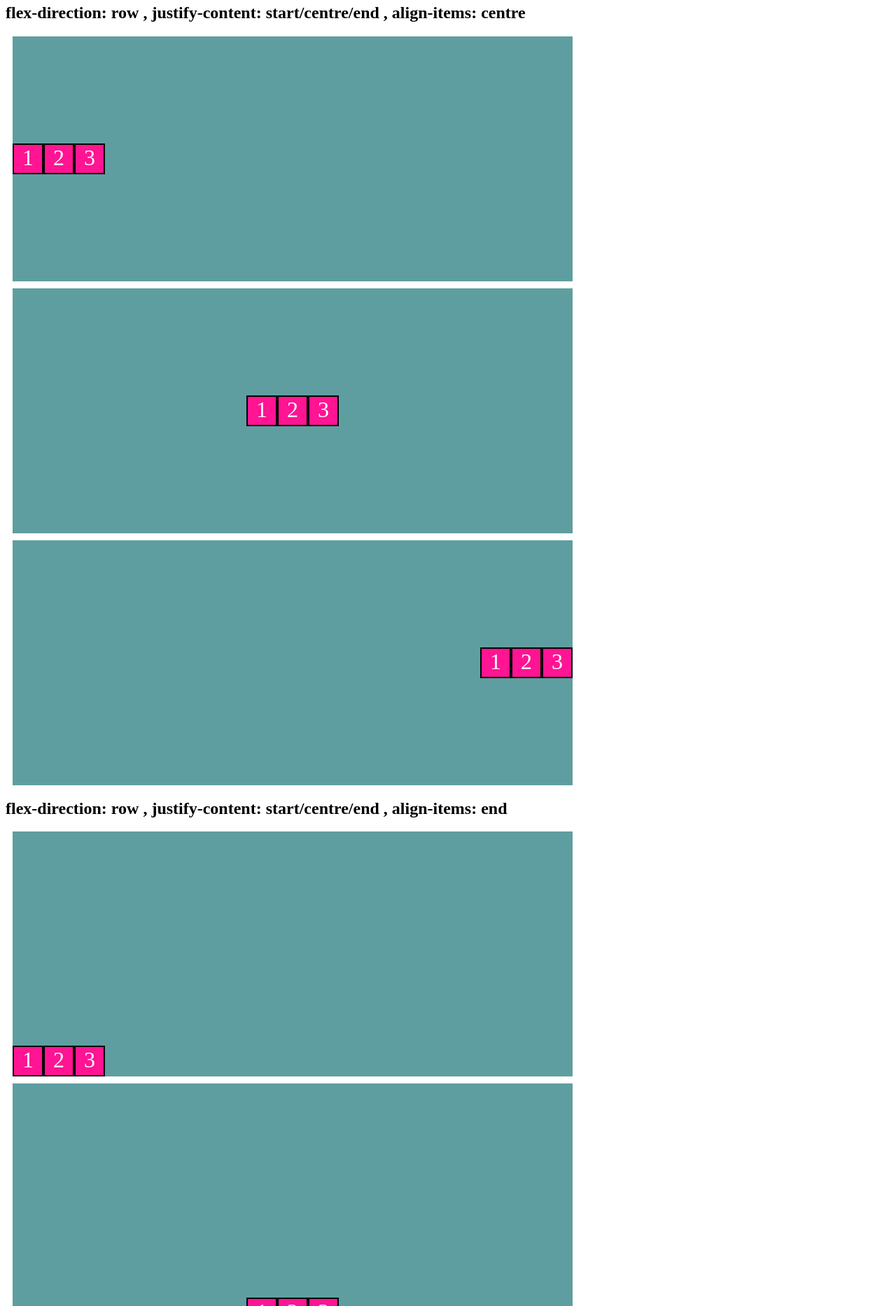
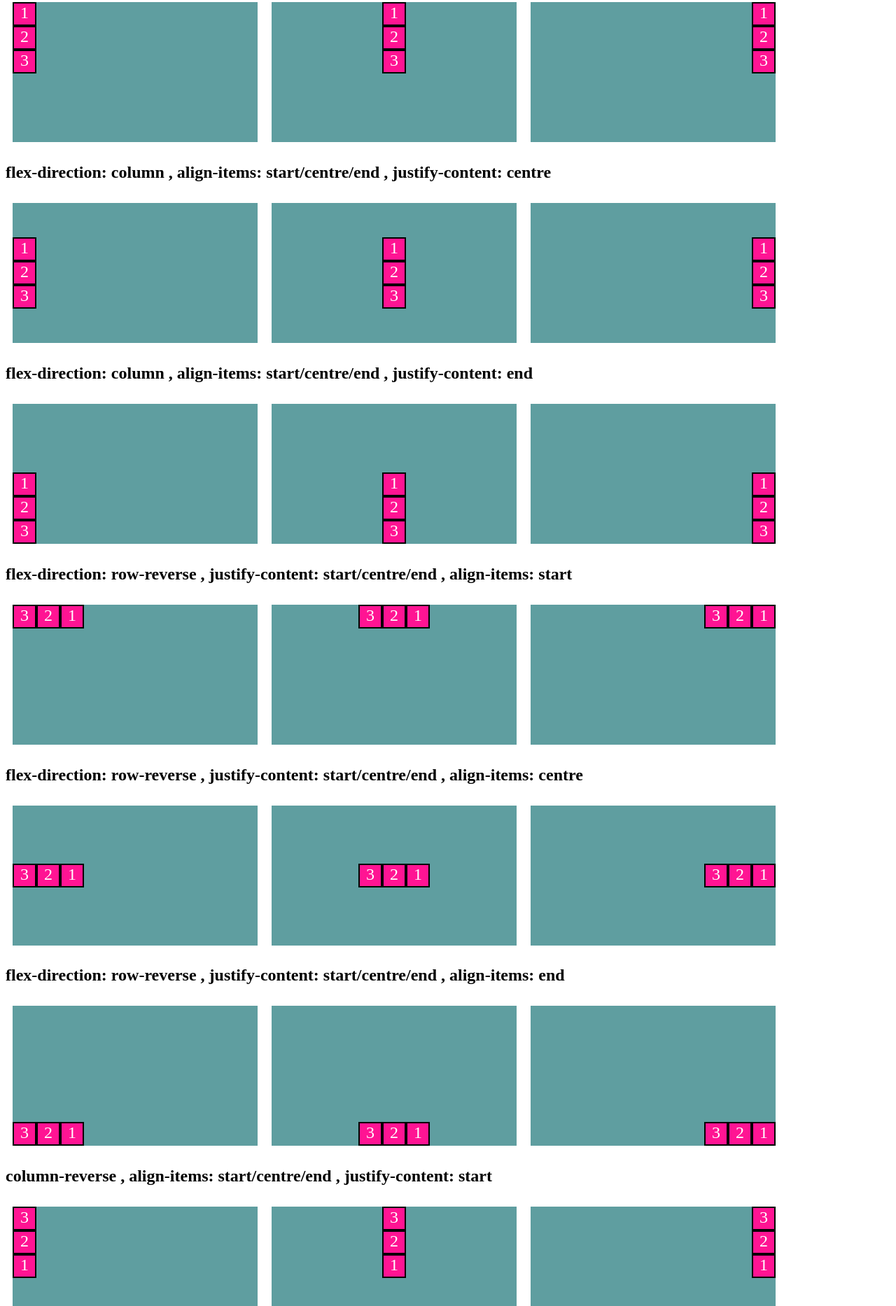
Before and after one commit to gopiuppu351/S19-Day-19--Flex-Box-1, a plain HTML site: page S19(Day-19)-Flex-Box-1/index.html in a window 1280 px wide. Shown: the part 934-2800 px from the top of the page at 70% size. Drawn offline with Linux system fonts and the light colour scheme.

Commit message:
Update style.css

```diff
--- a/S19(Day-19)-Flex-Box-1/style.css
+++ b/S19(Day-19)-Flex-Box-1/style.css
@@ -1,10 +1,13 @@
-.container{
+.flexContainer{
     margin: 10px;
-    width: 800px;
-    height: 350px;
+    width: 350px;
+    height: 200px;
     background-color: cadetblue;
     display: flex;
     flex-wrap: wrap;
+}
+
+.container1{
     flex-direction: row;
     justify-content: start;
     align-items: start;
@@ -12,440 +15,223 @@
 }
 
 .container2{
-    margin: 10px;
-    width: 800px;
-    height: 350px;
-    background-color: cadetblue;
-    display: flex;
-    flex-wrap: wrap;
     flex-direction: row;
     justify-content: center;
     align-items: start;
 }
 
 .container3{
-    margin: 10px;
-    width: 800px;
-    height: 350px;
-    background-color: cadetblue;
-    display: flex;
-    flex-wrap: wrap;
     flex-direction: row;
     justify-content: end;
     align-items: start;
 }
 
 .container4{
-    margin: 10px;
-    width: 800px;
-    height: 350px;
-    background-color: cadetblue;
-    display: flex;
-    flex-wrap: wrap;
     flex-direction: row;
     justify-content: start;
     align-items: center;
 }
 
 .container5{
-    margin: 10px;
-    width: 800px;
-    height: 350px;
-    background-color: cadetblue;
-    display: flex;
-    flex-wrap: wrap;
     flex-direction: row;
     justify-content: center;
     align-items: center;
 }
 
 .container6{
-    margin: 10px;
-    width: 800px;
-    height: 350px;
-    background-color: cadetblue;
-    display: flex;
-    flex-wrap: wrap;
     flex-direction: row;
     justify-content: end;
     align-items: center;
 }
 
 .container7{
-    margin: 10px;
-    width: 800px;
-    height: 350px;
-    background-color: cadetblue;
-    display: flex;
-    flex-wrap: wrap;
     flex-direction: row;
     justify-content: start;
     align-items: end;
 }
 
 .container8{
-    margin: 10px;
-    width: 800px;
-    height: 350px;
-    background-color: cadetblue;
-    display: flex;
-    flex-wrap: wrap;
     flex-direction: row;
     justify-content: center;
     align-items: end;
 }
 
 .container9{
-    margin: 10px;
-    width: 800px;
-    height: 350px;
-    background-color: cadetblue;
-    display: flex;
-    flex-wrap: wrap;
     flex-direction: row;
     justify-content: end;
     align-items: end;
 }
 
 .container10{
-    margin: 10px;
-    width: 800px;
-    height: 350px;
-    background-color: cadetblue;
-    display: flex;
-    flex-wrap: wrap;
     flex-direction: column;
     justify-content: start;
     align-items: start;
 }
 
 .container11{
-    margin: 10px;
-    width: 800px;
-    height: 350px;
-    background-color: cadetblue;
-    display: flex;
-    flex-wrap: wrap;
     flex-direction: column;
     justify-content: start;
     align-items: center;
 }
 
 .container12{
-    margin: 10px;
-    width: 800px;
-    height: 350px;
-    background-color: cadetblue;
-    display: flex;
-    flex-wrap: wrap;
     flex-direction: column;
     justify-content: start;
     align-items: end;
 }
 
 .container13{
-    margin: 10px;
-    width: 800px;
-    height: 350px;
-    background-color: cadetblue;
-    display: flex;
-    flex-wrap: wrap;
     flex-direction: column;
     justify-content: center;
     align-items: start;
 }
 
 .container14{
-    margin: 10px;
-    width: 800px;
-    height: 350px;
-    background-color: cadetblue;
-    display: flex;
-    flex-wrap: wrap;
     flex-direction: column;
     justify-content: center;
     align-items: center;
 }
 
 .container15{
-    margin: 10px;
-    width: 800px;
-    height: 350px;
-    background-color: cadetblue;
-    display: flex;
-    flex-wrap: wrap;
     flex-direction: column;
     justify-content: center;
     align-items: end;
 }
 
 .container16{
-    margin: 10px;
-    width: 800px;
-    height: 350px;
-    background-color: cadetblue;
-    display: flex;
-    flex-wrap: wrap;
     flex-direction: column;
     justify-content: end;
     align-items: start;
 }
 
 .container17{
-    margin: 10px;
-    width: 800px;
-    height: 350px;
-    background-color: cadetblue;
-    display: flex;
-    flex-wrap: wrap;
     flex-direction: column;
     justify-content: end;
     align-items: center;
 }
 
 .container18{
-    margin: 10px;
-    width: 800px;
-    height: 350px;
-    background-color: cadetblue;
-    display: flex;
-    flex-wrap: wrap;
     flex-direction: column;
     justify-content: end;
     align-items: end;
 }
 
 .container19{
-    margin: 10px;
-    width: 800px;
-    height: 350px;
-    background-color: cadetblue;
-    display: flex;
-    flex-wrap: wrap;
     flex-direction: row-reverse;
     justify-content: start;
     align-items: start;
 }
 
 .container20{
-    margin: 10px;
-    width: 800px;
-    height: 350px;
-    background-color: cadetblue;
-    display: flex;
-    flex-wrap: wrap;
     flex-direction: row-reverse;
     justify-content: center;
     align-items: start;
 }
 
 .container21{
-    margin: 10px;
-    width: 800px;
-    height: 350px;
-    background-color: cadetblue;
-    display: flex;
-    flex-wrap: wrap;
     flex-direction: row-reverse;
     justify-content: end;
     align-items: start;
 }
 
 .container22{
-    margin: 10px;
-    width: 800px;
-    height: 350px;
-    background-color: cadetblue;
-    display: flex;
-    flex-wrap: wrap;
     flex-direction: row-reverse;
     justify-content: start;
     align-items: center;
 }
 
 .container23{
-    margin: 10px;
-    width: 800px;
-    height: 350px;
-    background-color: cadetblue;
-    display: flex;
-    flex-wrap: wrap;
     flex-direction: row-reverse;
     justify-content: center;
     align-items: center;
 }
 .container24{
-    margin: 10px;
-    width: 800px;
-    height: 350px;
-    background-color: cadetblue;
-    display: flex;
-    flex-wrap: wrap;
     flex-direction: row-reverse;
     justify-content: end;
     align-items: center;
 }
 
 .container25{
-    margin: 10px;
-    width: 800px;
-    height: 350px;
-    background-color: cadetblue;
-    display: flex;
-    flex-wrap: wrap;
     flex-direction: row-reverse;
     justify-content: start;
     align-items: end;
 }
 
 .container26{
-    margin: 10px;
-    width: 800px;
-    height: 350px;
-    background-color: cadetblue;
-    display: flex;
-    flex-wrap: wrap;
     flex-direction: row-reverse;
     justify-content: center;
     align-items: end;
 }
 
 .container27{
-    margin: 10px;
-    width: 800px;
-    height: 350px;
-    background-color: cadetblue;
-    display: flex;
-    flex-wrap: wrap;
     flex-direction: row-reverse;
     justify-content: end;
     align-items: end;
 }
 
 .container28{
-    margin: 10px;
-    width: 800px;
-    height: 350px;
-    background-color: cadetblue;
-    display: flex;
-    flex-wrap: wrap;
     flex-direction: column-reverse;
     justify-content: start;
     align-items: start;
 }
 .container29{
-    margin: 10px;
-    width: 800px;
-    height: 350px;
-    background-color: cadetblue;
-    display: flex;
-    flex-wrap: wrap;
     flex-direction: column-reverse;
     justify-content: start;
     align-items: center;
 }
 
 .container30{
-    margin: 10px;
-    width: 800px;
-    height: 350px;
-    background-color: cadetblue;
-    display: flex;
-    flex-wrap: wrap;
     flex-direction: column-reverse;
     justify-content: start;
     align-items: end;
 }
 
 .container31{
-    margin: 10px;
-    width: 800px;
-    height: 350px;
-    background-color: cadetblue;
-    display: flex;
-    flex-wrap: wrap;
     flex-direction: column-reverse;
     justify-content: center;
     align-items: start;
 }
 
 .container32{
-    margin: 10px;
-    width: 800px;
-    height: 350px;
-    background-color: cadetblue;
-    display: flex;
-    flex-wrap: wrap;
     flex-direction: column-reverse;
     justify-content: center;
     align-items: center;
 }
 
 .container33{
-    margin: 10px;
-    width: 800px;
-    height: 350px;
-    background-color: cadetblue;
-    display: flex;
-    flex-wrap: wrap;
     flex-direction: column-reverse;
     justify-content: center;
     align-items: end;
 }
 
 .container34{
-    margin: 10px;
-    width: 800px;
-    height: 350px;
-    background-color: cadetblue;
-    display: flex;
-    flex-wrap: wrap;
     flex-direction: column-reverse;
     justify-content: end;
     align-items: start;
 }
 
 .container35{
-    margin: 10px;
-    width: 800px;
-    height: 350px;
-    background-color: cadetblue;
-    display: flex;
-    flex-wrap: wrap;
     flex-direction: column-reverse;
     justify-content: end;
     align-items: center;
 }
 
 .container36{
-    margin: 10px;
-    width: 800px;
-    height: 350px;
-    background-color: cadetblue;
-    display: flex;
-    flex-wrap: wrap;
     flex-direction: column-reverse;
     justify-content: end;
     align-items: end;
 }
 
-
-
-
-
-
-
-
-
-
-
-
 .item{
-    width: 40px;
-    height: 40px;
+    width: 30px;
+    height: 30px;
     background-color: deeppink;
     color: white;
     border: 2px solid black;
-    font-size: 2rem;
+    font-size: 1.5rem;
     text-align: center;
 }
+
+.body{
+    display: flex;
+}
```
